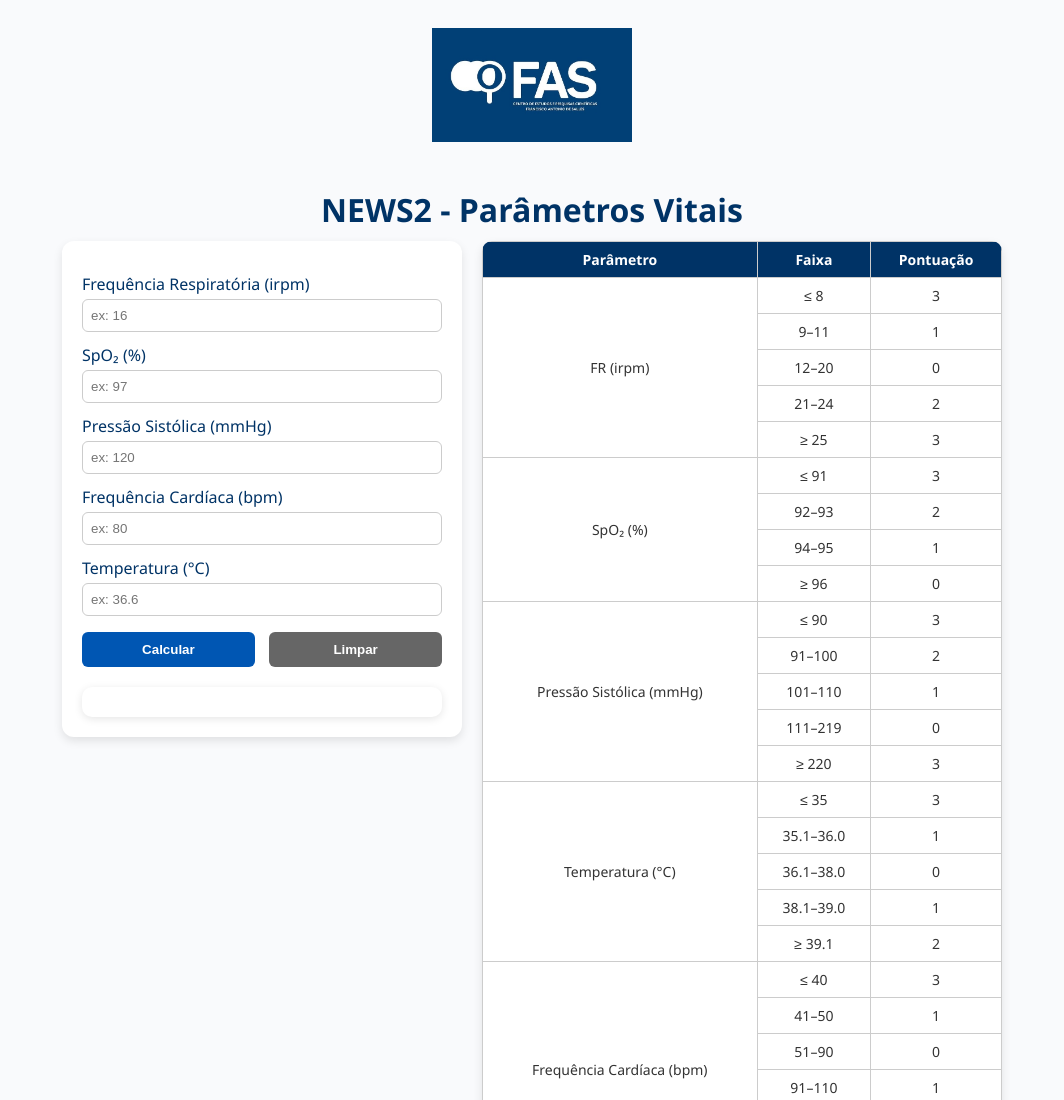
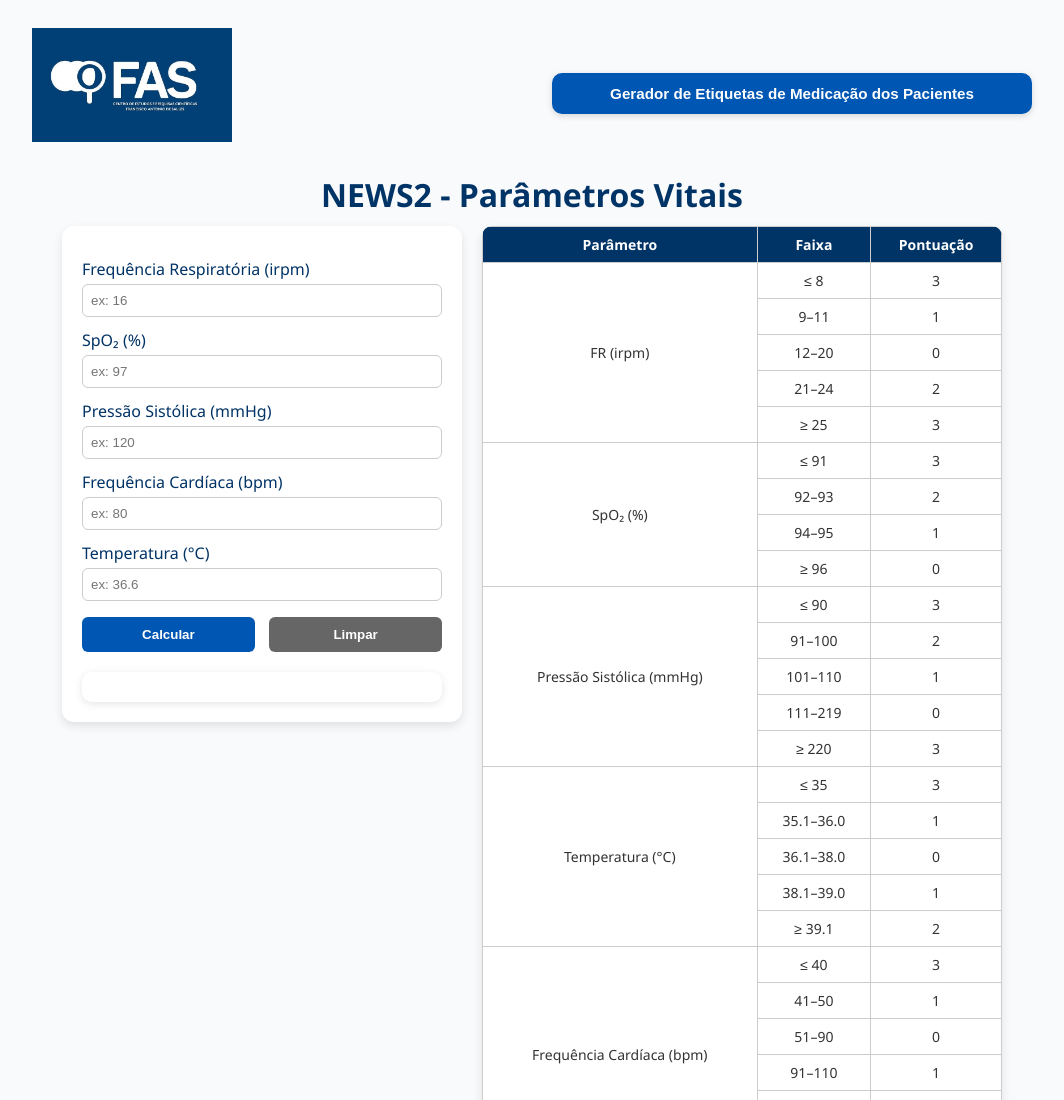
Before and after one commit to parametrosnews/parametrosnews.github.io, a plain HTML site: page index.html in a window 1280 px wide. Shown: the top 1100 px of the page, without its empty margins (108-1172 px from the left). Drawn offline with Linux system fonts and the light colour scheme.

Commit message:
Update index.html

```diff
--- a/index.html
+++ b/index.html
@@ -19,11 +19,34 @@
     header {
       text-align: center;
       margin-bottom: 10px;
+      position: relative;
+      width: 100%;
+      max-width: 1000px;
+      display: flex;
+      align-items: center;
+      justify-content: space-between;
     }
     header img {
       width: 200px;
-      margin-bottom: 10px;
     }
+    /* Botão de redirecionamento */
+    .btn-etiqueta {
+      background-color: #0056b3;
+      color: white;
+      padding: 12px 20px;
+      border: none;
+      border-radius: 10px;
+      font-weight: bold;
+      cursor: pointer;
+      transition: background 0.3s, transform 0.2s;
+      font-size: 0.95rem;
+      box-shadow: 0 2px 6px rgba(0, 0, 0, 0.15);
+    }
+    .btn-etiqueta:hover {
+      background-color: #003366;
+      transform: scale(1.05);
+    }
+
     h1 {
       color: #003366;
       margin-bottom: 10px;
@@ -84,7 +107,6 @@
     .alto { color: red; font-weight: bold; }
     .elevado { color: darkred; font-weight: bold; }
 
-    /* Table matches original look */
     table {
       background: white;
       border-collapse: collapse;
@@ -105,10 +127,11 @@
       color: white;
       font-weight: bold;
     }
-    /* Responsive: on small screens stack */
     @media (max-width: 900px) {
       .container { flex-direction: column; align-items: stretch; }
       table, form { width: 100%; max-width: none; }
+      header { flex-direction: column; gap: 10px; }
+      .btn-etiqueta { width: 100%; max-width: 320px; }
     }
 
     footer {
@@ -124,6 +147,9 @@
 <body>
   <header>
     <img src="logo_fas.png" alt="Logo FAS" />
+    <button class="btn-etiqueta" onclick="window.location.href='https://parametrosnews.github.io/1/'">
+      Gerador de Etiquetas de Medicação dos Pacientes
+    </button>
   </header>
 
   <h1>NEWS2 - Parâmetros Vitais</h1>
@@ -158,34 +184,29 @@
         <tr><th>Parâmetro</th><th>Faixa</th><th>Pontuação</th></tr>
       </thead>
       <tbody>
-        <!-- Frequência Respiratória -->
         <tr><td rowspan="5">FR (irpm)</td><td>≤ 8</td><td>3</td></tr>
         <tr><td>9–11</td><td>1</td></tr>
         <tr><td>12–20</td><td>0</td></tr>
         <tr><td>21–24</td><td>2</td></tr>
         <tr><td>≥ 25</td><td>3</td></tr>
 
-        <!-- SpO2 -->
         <tr><td rowspan="4">SpO₂ (%)</td><td>≤ 91</td><td>3</td></tr>
         <tr><td>92–93</td><td>2</td></tr>
         <tr><td>94–95</td><td>1</td></tr>
         <tr><td>≥ 96</td><td>0</td></tr>
 
-        <!-- Pressão Sistólica -->
         <tr><td rowspan="5">Pressão Sistólica (mmHg)</td><td>≤ 90</td><td>3</td></tr>
         <tr><td>91–100</td><td>2</td></tr>
         <tr><td>101–110</td><td>1</td></tr>
         <tr><td>111–219</td><td>0</td></tr>
         <tr><td>≥ 220</td><td>3</td></tr>
 
-        <!-- Temperatura -->
         <tr><td rowspan="5">Temperatura (°C)</td><td>≤ 35</td><td>3</td></tr>
         <tr><td>35.1–36.0</td><td>1</td></tr>
         <tr><td>36.1–38.0</td><td>0</td></tr>
         <tr><td>38.1–39.0</td><td>1</td></tr>
         <tr><td>≥ 39.1</td><td>2</td></tr>
 
-        <!-- Frequência Cardíaca -->
         <tr><td rowspan="6">Frequência Cardíaca (bpm)</td><td>≤ 40</td><td>3</td></tr>
         <tr><td>41–50</td><td>1</td></tr>
         <tr><td>51–90</td><td>0</td></tr>
```
